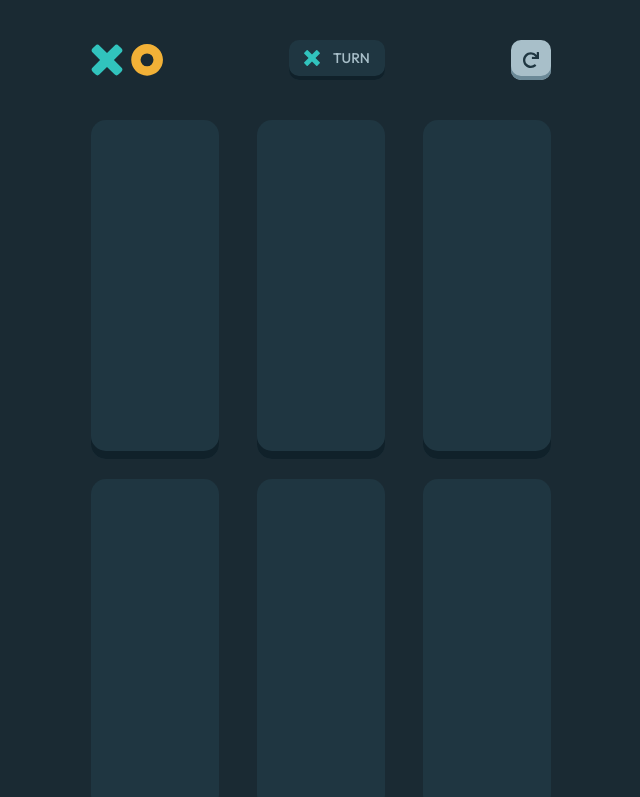
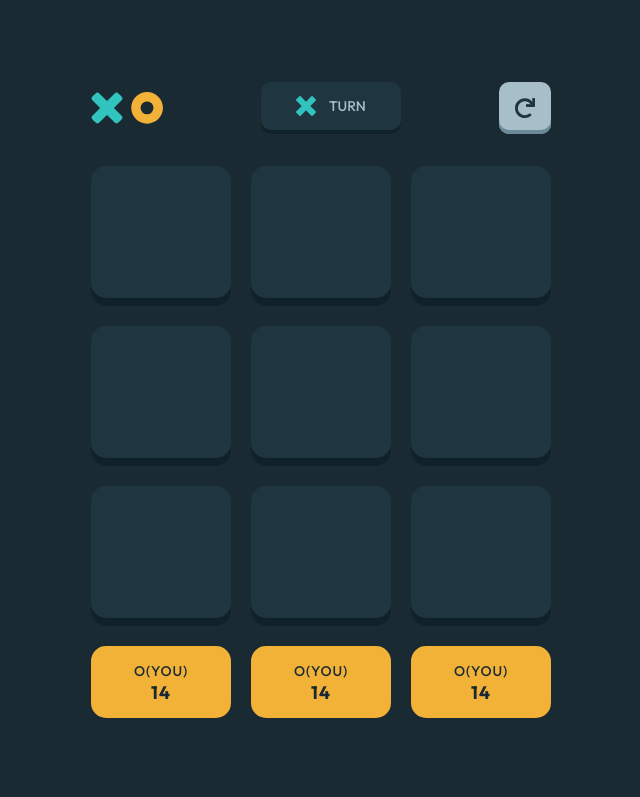
Before and after one commit to jubelo1234/tic-tac-toe, a React (Vite) app in the folder tictactoe-game/: page / in a window 1280 px wide. Shown: the top 797 px of the page, without its empty margins (319-959 px from the left). Built offline with nearby package versions, Linux system fonts and the light colour scheme.

Commit message:
gamepage responsive

```diff
--- a/tictactoe-game/src/components/GamePage.tsx
+++ b/tictactoe-game/src/components/GamePage.tsx
@@ -12,32 +12,32 @@ export default function GamePage() {
         <div className="w-fit flex items-center justify-center">
           <img src={logo} alt="logo" className="h-[2rem]" />
         </div>
-        <div className="flex justify-center items-center pb-[4px] gap-[0.8125rem] rounded-[0.625rem] h-[2.5rem] w-[6rem] bg-semi-dark-navy shadow-turn">
-          <img src={xIcon} alt="turns" className=" size-[16px]" />
+        <div className="flex justify-center items-center pb-[4px] gap-[0.8125rem] rounded-[0.625rem] h-[2.5rem] tab:h-[3.25rem] w-[6rem] tab:w-[8.75rem] bg-semi-dark-navy shadow-turn">
+          <img src={xIcon} alt="turns" className=" size-[16px] tab:size-[20px]" />
           <p className=" leading-none font-medium text-[0.875rem] uppercase text-silver-cl">Turn</p>
         </div>
-        <button className="size-[2.5rem] grid place-items-center cursor-pointer rounded-[10px] shadow-res bg-silver-cl">
-          <img src={resIcon} alt="restart" className="size-[16px]" />
+        <button className="size-[2.5rem] tab:size-[3.25rem] grid place-items-center cursor-pointer rounded-[10px] shadow-res bg-silver-cl">
+          <img src={resIcon} alt="restart" className="size-[16px] tab:size-[20px]" />
         </button>
       </div>
-      <div className="mt-10 space-y-[1.25rem]">
-        <div className="flex items-center justify-between gap-[3vw]">
+      <div className="mt-[4rem] tab:mt-[2rem] space-y-[1.25rem]">
+        <div className="flex items-center justify-between gap-[3vw] tab:gap-[15px]">
             <Square/>
             <Square/>
             <Square/>
         </div>
-        <div className="flex items-center justify-between gap-[3vw]">
+        <div className="flex items-center justify-between gap-[3vw] tab:gap-[15px]">
             <Square/>
             <Square/>
             <Square/>
         </div>
-        <div className="flex items-center justify-between gap-[3vw]">
+        <div className="flex items-center justify-between gap-[3vw] tab:gap-[15px]">
             <Square/>
             <Square/>
             <Square/>
         </div>
       </div>
-      <div className="flex items-center justify-between gap-[3vw] mt-[1.19rem]">
+      <div className="flex items-center justify-between gap-[3vw] mt-[1.19rem] tab:gap-[15px]">
         <ScoreUi/>
         <ScoreUi/>
         <ScoreUi/>
--- a/tictactoe-game/src/components/ScoreUi.tsx
+++ b/tictactoe-game/src/components/ScoreUi.tsx
@@ -1,6 +1,6 @@
 export default function ScoreUi() {
   return (
-    <div className="uppercase flex items-center justify-center gap-[4px] flex-col size-[26.5vw] bg-light-yellow h-[3.8rem] exsm:h-[4rem] rounded-[0.9375rem] text-dark-navy">
+    <div className="uppercase flex items-center justify-center gap-[4px] flex-col size-[26.5vw] bg-light-yellow h-[3.8rem] exsm:h-[4rem] rounded-[0.9375rem] tab:h-[4.5rem] tab:w-[140px] text-dark-navy">
       <p className="font-medium text-[0.82rem] exsm:text-[0.875rem] tracking-[0.875px] leading-[1.125rem]">
         o(you)
       </p>
--- a/tictactoe-game/src/components/Square.tsx
+++ b/tictactoe-game/src/components/Square.tsx
@@ -2,7 +2,7 @@ import oIcon from "../assets/icon-o.svg";
 
 export default function Square() {
   return (
-    <div className=" bg-semi-dark-navy grid place-items-center rounded-[15px] pb-2 shadow-pick cursor-pointer size-[26.5vw]">
+    <div className=" bg-semi-dark-navy grid place-items-center rounded-[15px] pb-2 shadow-pick cursor-pointer size-[26.5vw] tab:size-[140px]">
         {/* <img src={oIcon} alt="x or o image" className=" size-[3.1rem] exsm:size-[4rem] " /> */}
     </div>
   )
```
